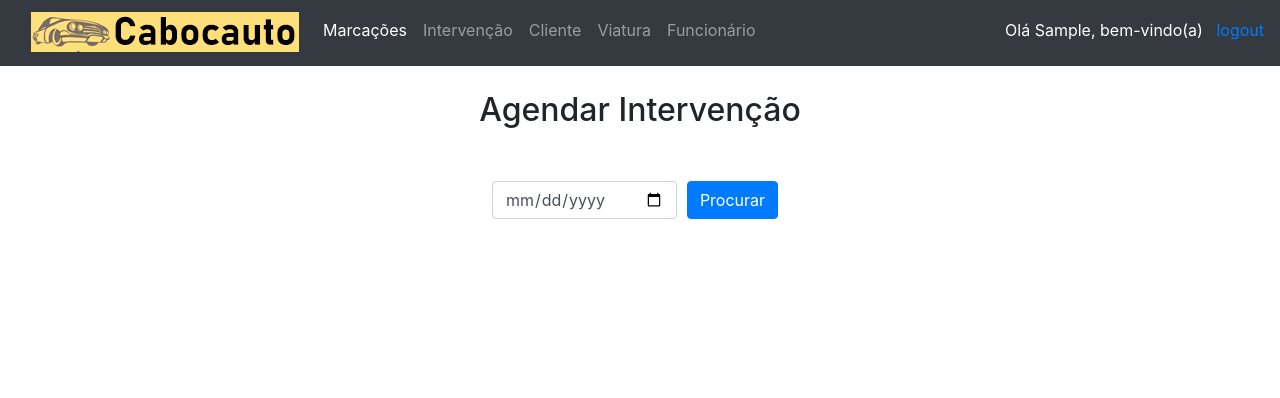
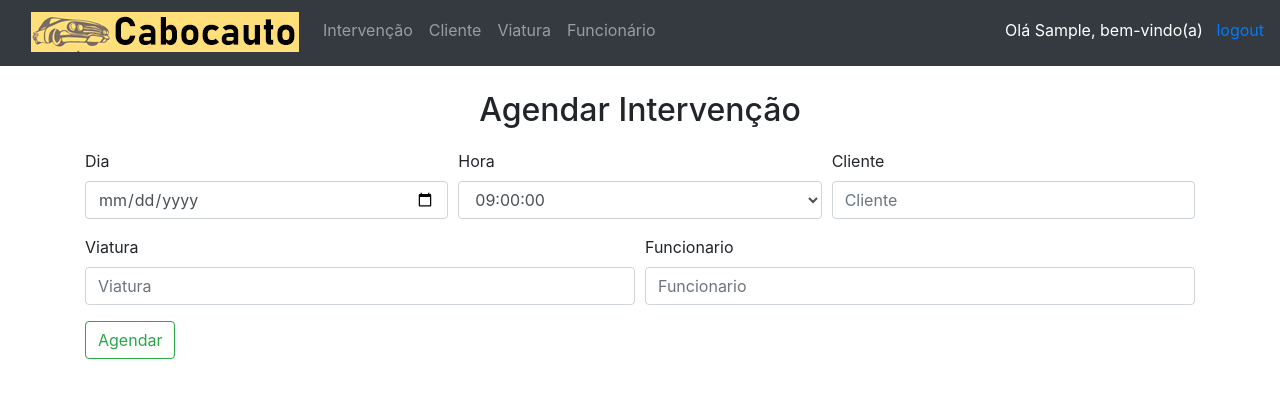
Before and after one commit to bazucas/DawPHPBasicCRUD, a PHP site: page /htdocs/agendar.php in a window 1280 px wide. Shown: the top 398 px of the page. Run offline with PHP 8.4, Linux system fonts and the light colour scheme; the visitor is signed in with stand-in values (Sample User, id 1); some libraries are stand-ins or nearby versions.

Commit message:
insert intervencao done

```diff
--- a/agendar.php
+++ b/agendar.php
@@ -1,5 +1,20 @@
 <?php
 require_once('authenticate.php');
+include 'db_connection.php';
+
+if ($_SERVER['REQUEST_METHOD'] == 'POST') {
+    if (!empty($_POST["dia"]) && !empty($_POST["hora"]) && !empty($_POST["cliente"]) && !empty($_POST["viatura"]) && !empty($_POST["funcionario"])) {
+        $dia = $_POST["dia"];
+        $hora = $_POST["hora"];
+        $cliente = $_POST["cliente"];
+        $viatura = $_POST["viatura"];
+        $funcionario = $_POST["funcionario"];
+
+        $data =
+
+        InsertNewIntervention($data, $cliente, $viatura, $funcionario);
+    }
+}
 ?>
 <!DOCTYPE html>
 <html>
@@ -69,9 +84,6 @@ require_once('authenticate.php');
 
     <div class="collapse navbar-collapse" id="navbarSupportedContent">
         <ul class="navbar-nav mr-auto">
-            <li class="nav-item">
-                <a class="nav-link active" href="index.php">Marcações</a>
-            </li>
             <?php
             if (!empty($_SESSION["authenticated"]) && $_SESSION["authenticated"]) {
                 echo
@@ -110,14 +122,42 @@ require_once('authenticate.php');
 <div class="container h-100">
     <h2 class="row h-100 justify-content-center align-items-center">Agendar Intervenção</h2>
 
-    <div class="dateContainer row h-100 justify-content-center align-items-center">
-        <input class="form-control col-md-2" type="date" name="marcacao">
-        <input class="changeDate btn btn-primary" type="button" value="Procurar">
-    </div>
-
-    <div class="row h-100 justify-content-center align-items-center">
-
-    </div>
+    <form id='viatura' method='post'>
+        <div class="form-row">
+            <div class="form-group col-md-4">
+                <label for="dia">Dia</label>
+                <input style="margin-right: 30px" class="form-control" type="date" id='dia' name='dia' required>
+            </div>
+            <div class="form-group col-md-4">
+                <label for="hora">Hora</label>
+                <select class="form-control" id="hora" name="hora">
+                    <option>09:00:00</option>
+                    <option>10:00:00</option>
+                    <option>11:00:00</option>
+                    <option>12:00:00</option>
+                    <option>13:00:00</option>
+                    <option>14:00:00</option>
+                    <option>15:00:00</option>
+                    <option>16:00:00</option>
+                </select>
+            </div>
+            <div class="form-group col-md-4">
+                <label for="cliente">Cliente</label>
+                <input type="text" class="form-control" id="cliente" name="cliente" placeholder="Cliente" required>
+            </div>
+        </div>
+        <div class="form-row">
+            <div class="form-group col-md-6">
+                <label for="viatura">Viatura</label>
+                <input type="text" class="form-control" id="viatura" name="viatura" placeholder="Viatura" required>
+            </div>
+            <div class="form-group col-md-6">
+                <label for="funcionario">Funcionario</label>
+                <input type="text" class="form-control" id="funcionario" name="funcionario" placeholder="Funcionario" required>
+            </div>
+        </div>
+        <button class='btn btn-outline-success my-2 my-sm-0' type = 'submit'>Agendar</button>
+    </form>
 
 </div>
 <script src="https://code.jquery.com/jquery-3.3.1.min.js"></script>
--- a/cliente.php
+++ b/cliente.php
@@ -76,9 +76,6 @@ if ($_SERVER['REQUEST_METHOD'] == 'POST') {
 
     <div class="collapse navbar-collapse" id="navbarSupportedContent">
         <ul class="navbar-nav mr-auto">
-            <li class="nav-item">
-                <a class="nav-link active" href="index.php">Marcações</a>
-            </li>
             <?php
             if (!empty($_SESSION["authenticated"]) && $_SESSION["authenticated"]) {
                 echo
--- a/db_connection.php
+++ b/db_connection.php
@@ -74,7 +74,6 @@ function InsertNewClient($nome, $contacto, $email, $morada, $nif) {
 
 function InsertNewVehicle($marca, $modelo, $matricula, $idCliente) {
     $conn = OpenCon();
-    // $conn->query("INSERT INTO Viatura values (0, '99-XX-99', 'Peugeot', '5008', 1)");
     $conn->query("INSERT INTO Viatura values (0, '" . $marca . "', '" . $modelo . "', '" . $matricula . "', '" . $idCliente . "');");
     CloseCon($conn);
     header(path());
@@ -83,8 +82,15 @@ function InsertNewVehicle($marca, $modelo, $matricula, $idCliente) {
 
 function InsertNewEmployee($nome, $espec) {
     $conn = OpenCon();
-//    $conn->query("INSERT INTO Funcionario values (0, 'Robertom', 2)");
     $conn->query("INSERT INTO Funcionario values (0, '" . $nome . "', " . $espec . ")");
+    CloseCon($conn);
+    header(path());
+    exit();
+}
+
+function InsertNewIntervention($data, $cliente, $viatura, $funcionario) {
+    $conn = OpenCon();
+    $conn->query("INSERT INTO Servico values (0, " . $data . ", " . $cliente . ", " . $viatura . ", " . $funcionario . ")");
     CloseCon($conn);
     header(path());
     exit();
--- a/editar.php
+++ b/editar.php
@@ -69,9 +69,6 @@ require_once('authenticate.php');
 
     <div class="collapse navbar-collapse" id="navbarSupportedContent">
         <ul class="navbar-nav mr-auto">
-            <li class="nav-item">
-                <a class="nav-link active" href="index.php">Marcações</a>
-            </li>
             <?php
             if (!empty($_SESSION["authenticated"]) && $_SESSION["authenticated"]) {
                 echo
--- a/funcionario.php
+++ b/funcionario.php
@@ -78,9 +78,6 @@ if ($_SERVER['REQUEST_METHOD'] == 'POST') {
 
     <div class="collapse navbar-collapse" id="navbarSupportedContent">
         <ul class="navbar-nav mr-auto">
-            <li class="nav-item">
-                <a class="nav-link active" href="index.php">Marcações</a>
-            </li>
             <?php
             if (!empty($_SESSION["authenticated"]) && $_SESSION["authenticated"]) {
                 echo
--- a/viatura.php
+++ b/viatura.php
@@ -75,9 +75,6 @@ if ($_SERVER['REQUEST_METHOD'] == 'POST') {
 
     <div class="collapse navbar-collapse" id="navbarSupportedContent">
         <ul class="navbar-nav mr-auto">
-            <li class="nav-item">
-                <a class="nav-link active" href="index.php">Marcações</a>
-            </li>
             <?php
             if (!empty($_SESSION["authenticated"]) && $_SESSION["authenticated"]) {
                 echo
```
Also changed, not shown: index.php (+7 -4 lines).
